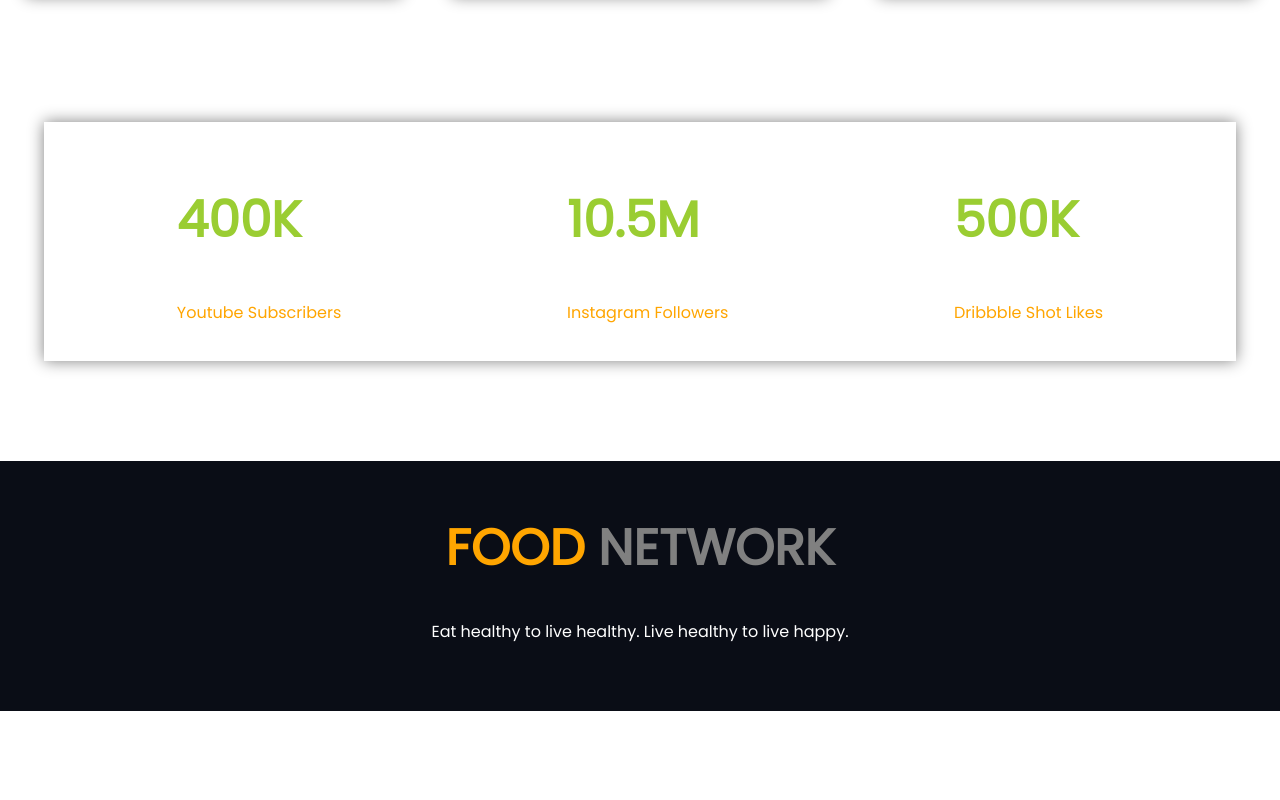
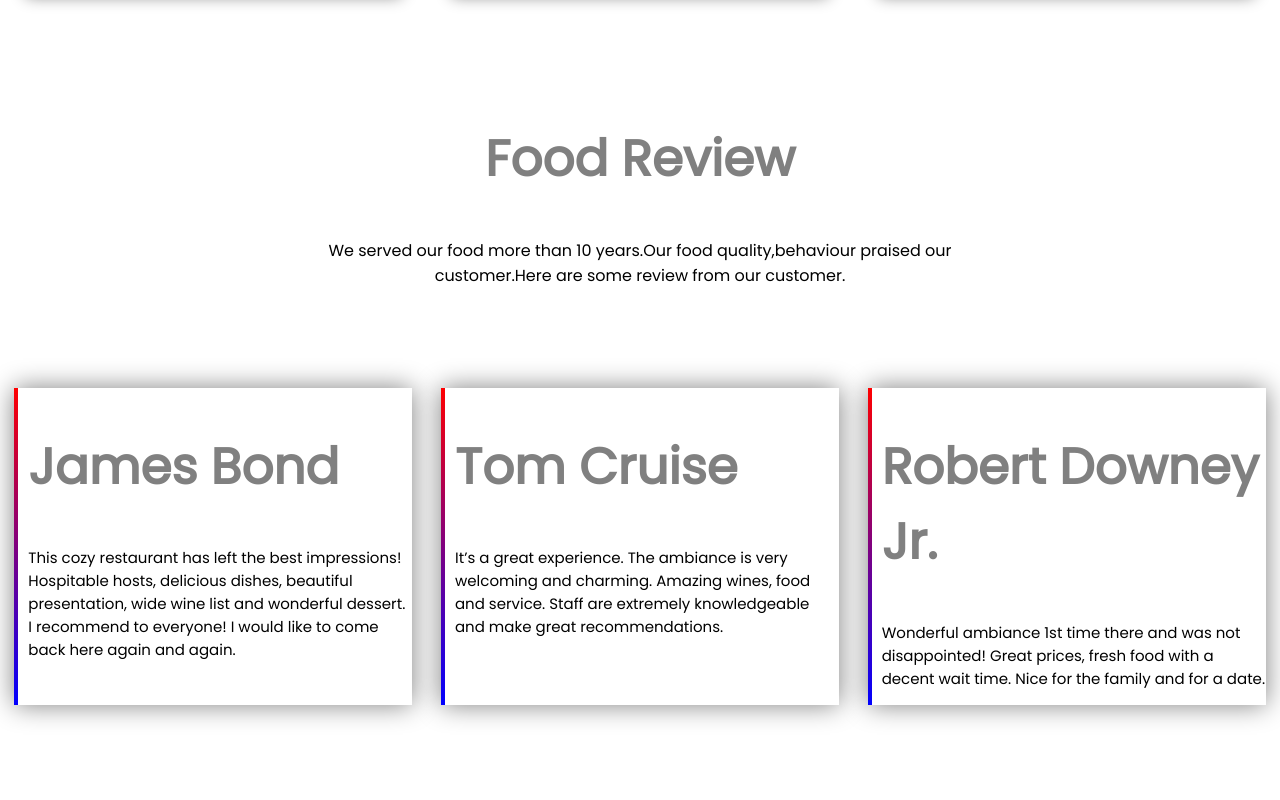
Before and after one commit to tanzimtamim007/Assignment-1, a plain HTML site: page index.html in a window 1280 px wide. Shown: the part 2280-3080 px from the top of the page. Before the commit the page ends 2991 px from the top, so only its background shows below. Drawn offline with Linux system fonts and the light colour scheme.

Commit message:
last commit

```diff
--- a/index.html
+++ b/index.html
@@ -91,8 +91,43 @@
         </div>
     </section>
 
+
     <section>
 
+        <div class="food-review">
+            <h1>Food Review</h1>
+            <p>We served our food more than 10 years.Our food quality,behaviour praised our customer.Here are some
+                review from our customer.</p>
+        </div>
+
+        <div class="parent-div">
+            <div class="child-div">
+                <h1>James Bond</h1>
+                <p>This cozy restaurant has left the best impressions! Hospitable hosts, delicious dishes, beautiful
+                    presentation, wide wine list and wonderful dessert. I recommend to everyone! I would like to come
+                    back
+                    here again and again.</p>
+            </div>
+
+            <div class="child-div">
+                <h1>Tom Cruise</h1>
+                <p>It’s a great experience. The ambiance is very welcoming and charming. Amazing wines, food and
+                    service.
+                    Staff are extremely knowledgeable and make great recommendations.</p>
+            </div>
+
+            <div class="child-div">
+                <h1>Robert Downey Jr.</h1>
+                <p>Wonderful ambiance 1st time there and was not disappointed! Great prices, fresh food with a decent
+                    wait
+                    time. Nice for the family and for a date.</p>
+            </div>
+        </div>
+
+    </section>
+
+
+    <section>
         <div class="social-media section-one">
             <div class="youtube">
                 <h1>400K</h1>
--- a/style.css
+++ b/style.css
@@ -91,6 +91,35 @@ h1{
 }
 
 
+        /* Bonus Section Start Here */
+
+.food-review{
+        width: 50%;
+        text-align: center;
+        margin: 0 auto;
+        margin-top: 100px;
+}
+
+.parent-div{
+    display: flex;
+    margin-top: 100px;
+    margin-bottom: 200px;
+    font-size: 15px;
+}
+
+.child-div{
+    margin-left: 2%;
+    padding: 0px;
+    padding-left: 10px;
+    box-shadow: 0px 0px 25px grey;
+    border-left: 4px solid;
+    border-image: linear-gradient(red,blue);
+    border-image-slice: 1;
+    margin: 0 auto;
+    width: 30%;
+}
+
+
     /* Fifth Section Start Here */
 
 .social-media{
@@ -99,7 +128,7 @@ h1{
     padding: 20px;
     margin: 0 auto;
     margin-top: 100px;
-    margin-bottom: 100px;
+    margin-bottom: 200px;
 
 }
 
```
